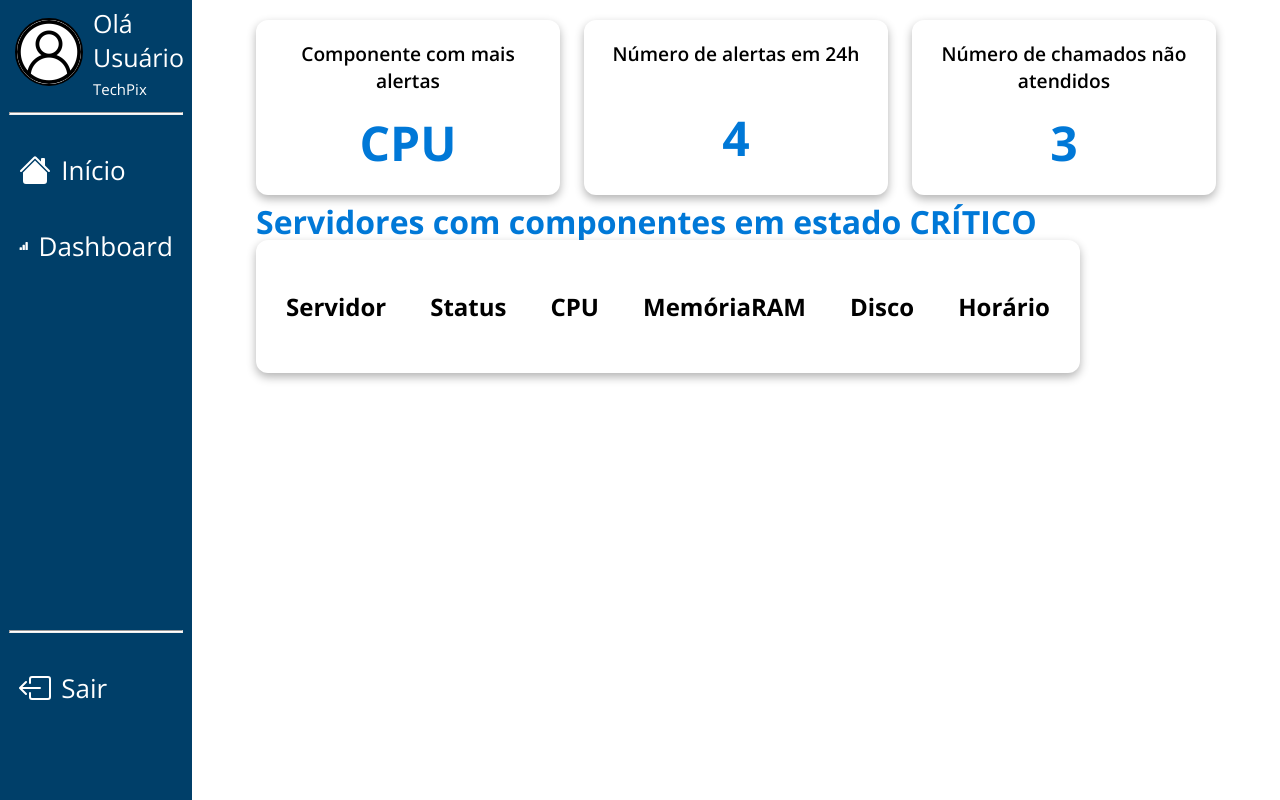
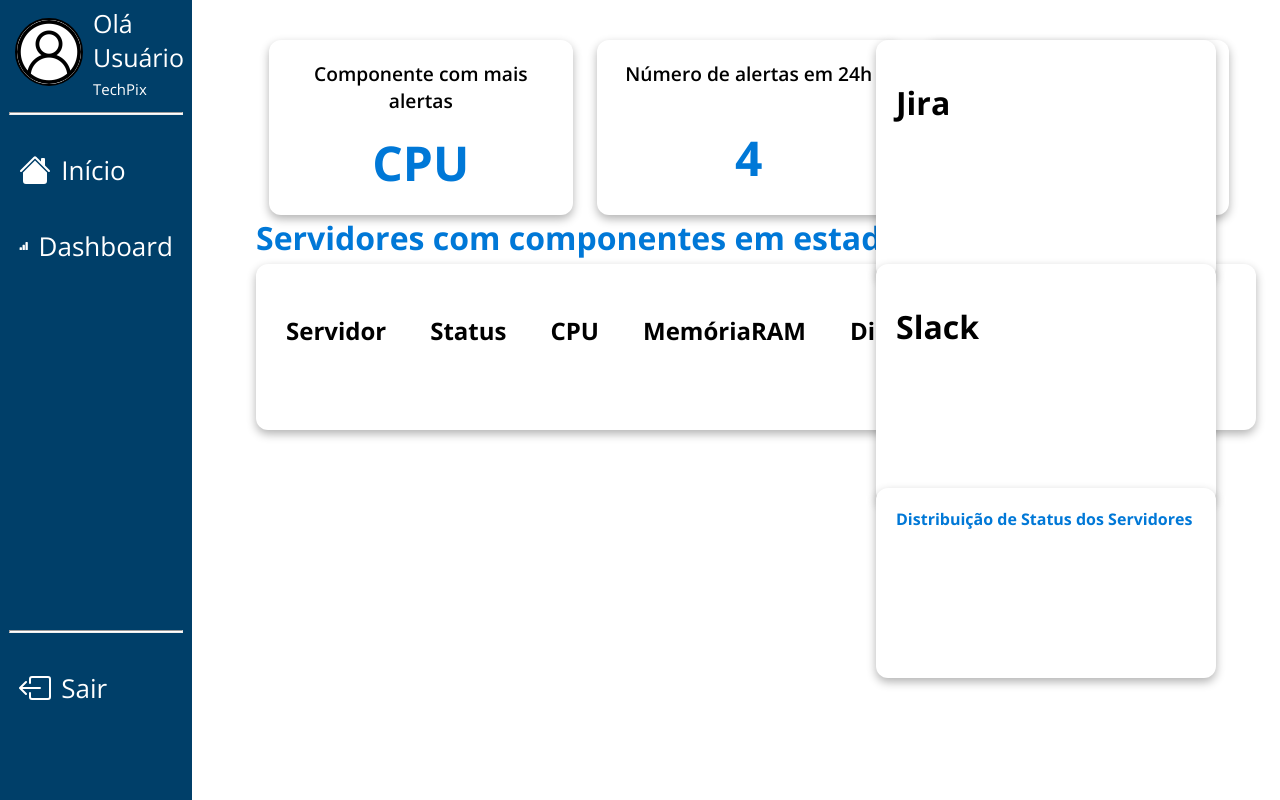
Before and after one commit to techPix2/web-application, a website: page public/user/dashboardLara.html in a window 1280 px wide. Drawn offline with nearby package versions, Linux system fonts and the light colour scheme.

Commit message:
containers do jira, slack e do gráfico para demonstração

```diff
--- a/public/css/dashLara.css
+++ b/public/css/dashLara.css
@@ -14,8 +14,8 @@ body {
     gap: 24px;
     position: absolute;
     max-width: 960px;
-    top: 20px;
-    left: 20%;
+    top: 5%;
+    left: 21%;
     z-index: 10;
 }
 
@@ -56,7 +56,7 @@ body {
     gap: 24px;
     position: absolute;
     max-width: 960px;
-    top: 25%;
+    top: 27%;
     left: 20%;
     z-index: 10;
 }
@@ -76,7 +76,7 @@ body {
     gap: 24px;
     position: absolute;
     max-width: 960px;
-    top: 30%;
+    top: 33%;
     left: 20%;
     z-index: 10;
     background-color: white;
@@ -84,6 +84,7 @@ body {
     border-radius: 12px;
     box-shadow: 0 4px 10px rgba(0, 0, 0, 0.3);
 }
+
 .listagem{
     background-color: white;
     padding: 10px;
@@ -92,3 +93,60 @@ body {
     flex-direction: row;
     justify-content: space-between;
 }
+
+.jira-container{
+    display: flex;
+    flex-direction: row;
+    position: absolute;
+    max-width: 960px;
+    top: 5%;
+    right: 5%;
+    z-index: 10;
+    background-color: white;
+    padding: 20px;
+    border-radius: 12px;
+    box-shadow: 0 4px 10px rgba(0, 0, 0, 0.3);
+    height: 200px;
+    width: 300px;
+}
+
+
+
+.slack-container{
+    display: flex;
+    flex-direction: row;
+    position: absolute;
+    max-width: 960px;
+    top: 33%;
+    right: 5%;
+    z-index: 10;
+    background-color: white;
+    padding: 20px;
+    border-radius: 12px;
+    box-shadow: 0 4px 10px rgba(0, 0, 0, 0.3);
+    height: 200px;
+    width: 300px;
+}
+
+.chart-container{
+    display: flex;
+    flex-direction: row;
+    position: absolute;
+    max-width: 960px;
+    top: 61%;
+    right: 5%;
+    z-index: 10;
+    background-color: white;
+    padding: 20px;
+    border-radius: 12px;
+    box-shadow: 0 4px 10px rgba(0, 0, 0, 0.3);
+    height: 150px;
+    width: 300px;
+}
+
+.chart-container h1{
+    font-size: 1rem;
+    font-weight: 700;
+    color: #0078d7;
+    margin: 0;
+}
--- a/public/user/dashboardLara.html
+++ b/public/user/dashboardLara.html
@@ -1,5 +1,6 @@
 <!DOCTYPE html>
 <html lang="en">
+
 <head>
     <meta charset="UTF-8">
     <title>Dashboard Analista</title>
@@ -8,22 +9,28 @@
     <script src="../components/navbar/navbar.js"></script>
     <script src="../components/gustavo/chart-container/ChartContainer.js"></script>
 </head>
+
 <body>
     <nav-bar></nav-bar>
     <custom-main>
 
         <div class="kpi-container">
+
             <div class="kpi">
                 <h2>Componente com mais alertas</h2>
                 <h1>CPU</h1>
             </div>
+
             <div class="kpi">
                 <h2>Número de alertas em 24h</h2><br>
                 <h1>4</h1>
-        </div><div class="kpi">
+            </div>
+
+            <div class="kpi">
                 <h2>Número de chamados não atendidos</h2>
                 <h1>3</h1>
             </div>
+
         </div>
 
 
@@ -32,6 +39,7 @@
         </div>
 
         <div class="listagem-container">
+
             <div class="listagem">
                 <h2>Servidor</h2>
             </div>
@@ -55,10 +63,37 @@
             <div class="listagem">
                 <h2>Horário</h2>
             </div>
+
+            <div class="listagem">
+                <h2>Mais detalhes</h2>
             </div>
 
+        </div>
+
+
+        <div class="jira-container">
+
+            <div class="jira">
+                <h1>Jira</h1>
+            </div>
+
+        </div>
+
+        <div class="slack-container">
+
+            <div class="slack">
+                <h1>Slack</h1>
+            </div>
+
+        </div>
+
+        <div class="chart-container">
+            <h1>Distribuição de Status dos Servidores</h1>
+
+        </div>
 
 
     </custom-main>
 </body>
+
 </html>
```
Lines whose indentation alone changed are shown as unchanged.
